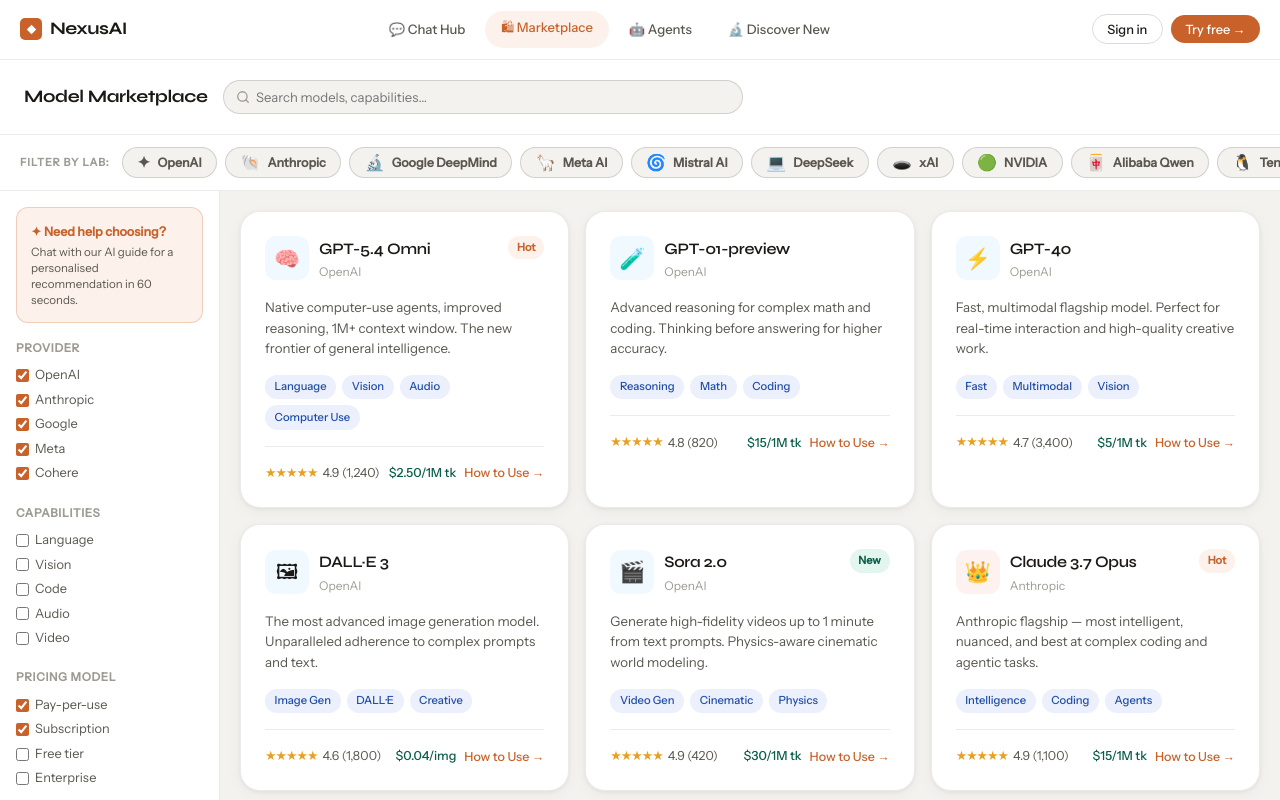
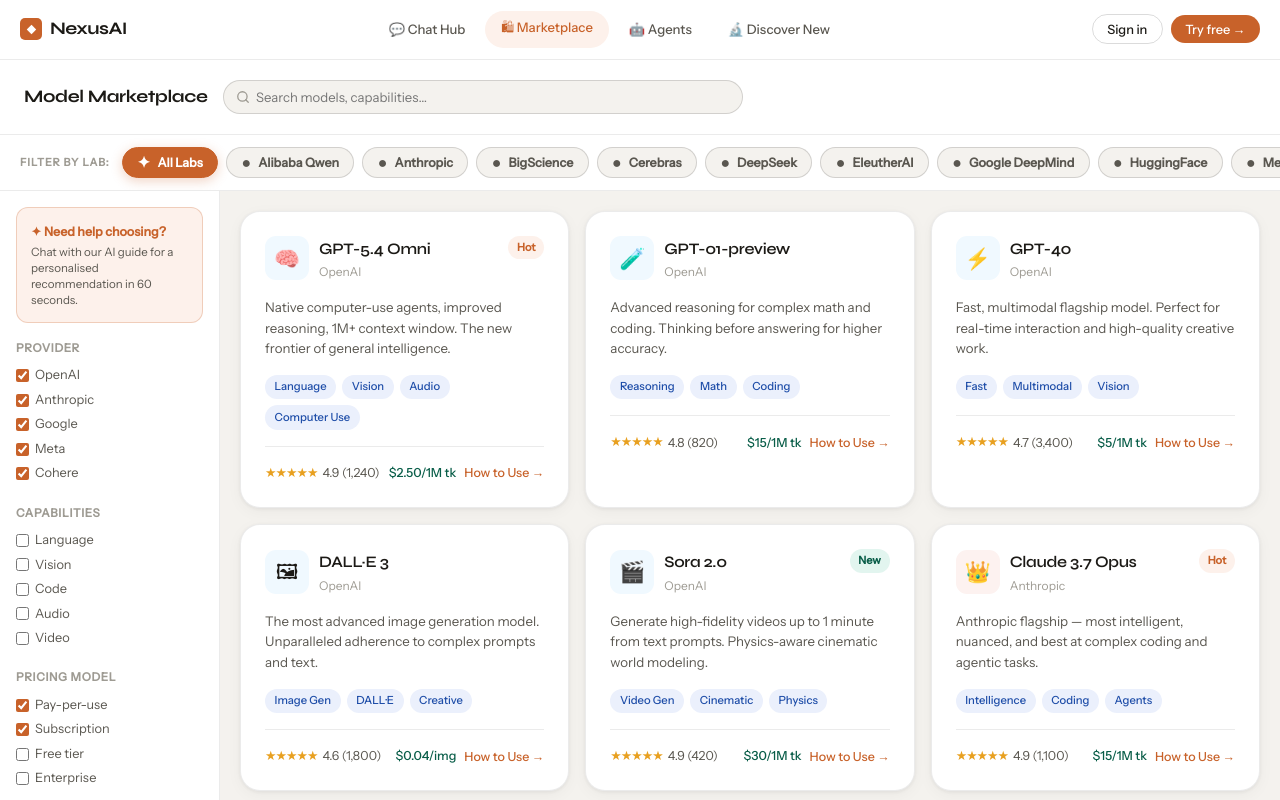
Before and after one commit to ayeshaumer089/assessment, a React (Vite) app in the folder Frontend/: page / in a window 1280 px wide. Both pictures are taken after a click on the link "Marketplace". Built offline with nearby package versions, Linux system fonts and the light colour scheme; no server answers.

Commit message:
new fixes

```diff
--- a/Frontend/src/components/marketplace/Marketplace.jsx
+++ b/Frontend/src/components/marketplace/Marketplace.jsx
@@ -1,8 +1,8 @@
-import React, { useState } from 'react';
-import { MODELS, AI_LABS } from '../../constants';
+import React, { useMemo, useState } from 'react';
+import { MODELS } from '../../constants';
 import { getModelPriceDisplay } from '../../utils/helpers';
 
-const Marketplace = ({ openModal, openApp }) => {
+const Marketplace = ({ openModal, openApp, models = [] }) => {
   const [search, setSearch] = useState('');
   const [selectedLab, setSelectedLab] = useState('all');
   const [filters, setFilters] = useState({
@@ -13,6 +13,21 @@
     minRating: 'any'
   });
   const [priceRange, setPriceRange] = useState(100);
+  const modelsData = Array.isArray(models) && models.length > 0 ? models : MODELS;
+  const labTabs = useMemo(() => {
+    const uniqueNames = Array.from(
+      new Set(
+        modelsData
+          .map((m) => (m.org || '').trim())
+          .filter(Boolean),
+      ),
+    );
+    return uniqueNames.sort((a, b) => a.localeCompare(b));
+  }, [modelsData]);
+
+  const filteredLabs = labTabs.filter((labName) =>
+    search.trim() === '' ? true : labName.toLowerCase().includes(search.toLowerCase()),
+  );
 
   const toggleFilter = (category, key) => {
     setFilters(prev => ({
@@ -24,14 +39,14 @@
     }));
   };
 
-  const filteredModels = MODELS.filter(m => {
+  const filteredModels = modelsData.filter(m => {
     const matchesSearch = search === '' ||
       m.name.toLowerCase().includes(search.toLowerCase()) ||
       m.org.toLowerCase().includes(search.toLowerCase()) ||
       m.desc.toLowerCase().includes(search.toLowerCase()) ||
-      m.tags.some(t => t.toLowerCase().includes(search.toLowerCase()));
+      (m.tags || []).some(t => t.toLowerCase().includes(search.toLowerCase()));
 
-    const matchesLab = selectedLab === 'all' || m.lab === selectedLab;
+    const matchesLab = selectedLab === 'all' || m.org === selectedLab;
 
     return matchesSearch && matchesLab;
   });
@@ -61,14 +76,22 @@
 
       <div className="labs-bar">
         <div className="labs-lbl">Filter by Lab:</div>
-        {AI_LABS.map(lab => (
+        <button
+          className={`lab-pill ${selectedLab === 'all' ? 'on' : ''}`}
+          onClick={() => setSelectedLab('all')}
+          title="Show all labs"
+        >
+          <span className="lab-logo">✦</span>
+          All Labs
+        </button>
+        {filteredLabs.map((labName) => (
           <button
-            key={lab.id}
-            className={`lab-pill ${selectedLab === lab.id ? 'on' : ''}`}
-            onClick={() => setSelectedLab(lab.id)}
+            key={labName}
+            className={`lab-pill ${selectedLab === labName ? 'on' : ''}`}
+            onClick={() => setSelectedLab(labName)}
           >
-            <span className="lab-logo">{lab.icon}</span>
-            {lab.name}
+            <span className="lab-logo">●</span>
+            {labName}
           </button>
         ))}
       </div>
--- a/Frontend/src/pages/AppPage.jsx
+++ b/Frontend/src/pages/AppPage.jsx
@@ -44,7 +44,7 @@
   }, [activeTab, isAuthenticated, setActiveTab, goSignIn]);
 
   const openModal = (id) => {
-    const model = MODELS.find(m => m.id === id);
+    const model = chatModels.find(m => m.id === id) || MODELS.find(m => m.id === id);
     setSelectedModel(model);
     setIsModalOpen(true);
   };
@@ -79,7 +79,7 @@
         )}
 
         {activeTab === 'marketplace' && (
-          <Marketplace openModal={openModal} />
+          <Marketplace openModal={openModal} models={chatModels} />
         )}
 
         {activeTab === 'agents' && (
```
